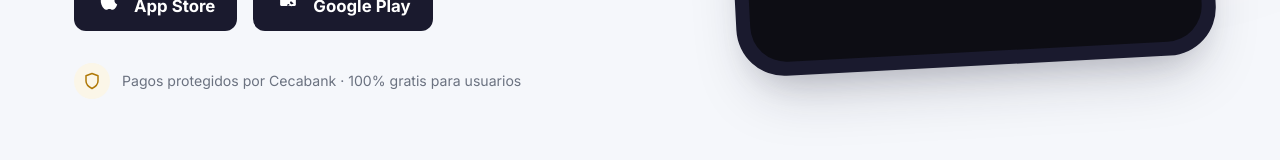
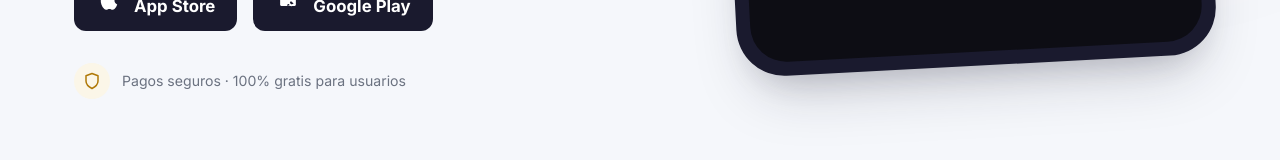
Before and after one commit to javi-mg-g/pagolocal-web, a plain HTML site: page index.html in a window 1280 px wide. Shown: the part 578-738 px from the top of the page. Drawn offline with Linux system fonts and the light colour scheme.

Commit message:
Update index.html

```diff
--- a/index.html
+++ b/index.html
@@ -918,7 +918,7 @@
         eyebrow: "Comercio local · Ontinyent",
         title:   "Paga en tu barrio. <em>Gana</em> en cada compra.",
         lead:    "PagoLocal es la app de pago del comercio de Ontinyent. Compra con un QR en tus tiendas de siempre, recibe cashback en cada compra y descubre productos locales en el marketplace.",
-        trust:   "Pagos protegidos por Cecabank · 100% gratis para usuarios"
+        trust:   "Pagos seguros · 100% gratis para usuarios"
       },
 
       phone: { balance: "Tu cashback disponible" },
@@ -961,7 +961,7 @@
         eyebrow: "Seguridad",
         title:   "Tu dinero, siempre protegido",
         lead:    "PagoLocal cumple las normativas europeas de pagos y se apoya en infraestructura bancaria de primer nivel.",
-        s1: { title: "Pagos por Cecabank",          text: "Toda transacción se procesa con la pasarela TPV Virtual de Cecabank." },
+        s1: { title: "Pagos tokenizados",          text: "Toda transacción se procesa con pasarelas 100% seguras." },
         s2: { title: "Identificación biométrica",   text: "Face ID o huella protegen cada pago, incluso si pierdes el móvil." },
         s3: { title: "Cifrado de extremo a extremo", text: "Tus datos viajan cifrados y no se guardan en el dispositivo." },
         s4: { title: "Cumplimiento PSD2",           text: "Bajo la normativa europea de servicios de pago." }
@@ -975,7 +975,7 @@
         q3: { q: "¿Cómo me doy de alta?",                           a: "Descarga PagoLocal desde App Store o Google Play, introduce tu email, crea una contraseña y verifica tu cuenta. Es cuestión de un minuto." },
         q4: { q: "¿Cómo gano cashback?",                            a: "Cada comercio PagoLocal decide qué porcentaje devuelve por cada compra. Al pagar, ese porcentaje se acumula automáticamente en tu saldo, listo para gastar en cualquier comercio que acepte saldo PagoLocal." },
         q5: { q: "¿Dónde puedo gastar mi cashback?",                a: "En cualquier comercio PagoLocal que tenga activada la opción de aceptar saldo. Lo verás claramente al elegir cómo pagar." },
-        q6: { q: "¿Es seguro?",                                     a: "Sí. Los pagos se procesan a través de Cecabank, una de las pasarelas bancarias más usadas en España. Además, cada pago se confirma con huella o Face ID, y la app cumple la normativa PSD2 europea." },
+        q6: { q: "¿Es seguro?",                                     a: "Sí. Los pagos se procesan a través de tarjetas tokenizadas. Además, cada pago se confirma con huella o Face ID, y la app cumple la normativa PSD2 europea." },
         q7: { q: "¿Qué pasa si pierdo el móvil?",                   a: "Tu dinero está a salvo. Nadie puede acceder a la app sin tu huella o Face ID, y puedes pedir la baja desde el panel de soporte escribiendo a soporte@pagolocal.xyz." },
         q8: { q: "¿Funciona sin internet?",                         a: "PagoLocal necesita conexión a internet (datos móviles o WiFi) para realizar pagos, porque cada operación se procesa al instante con tu banco." },
         moreText: "¿No encuentras tu respuesta?",
```
